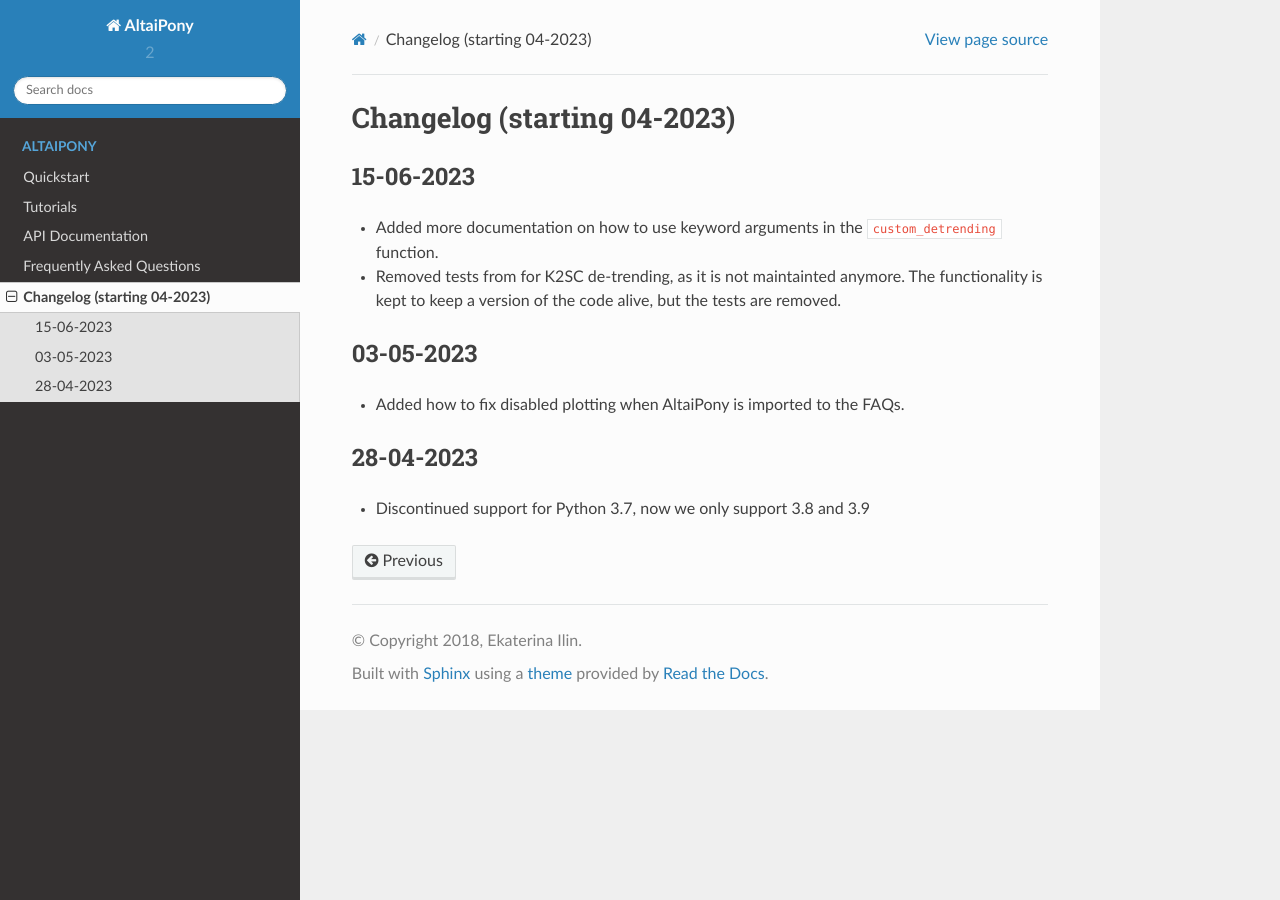
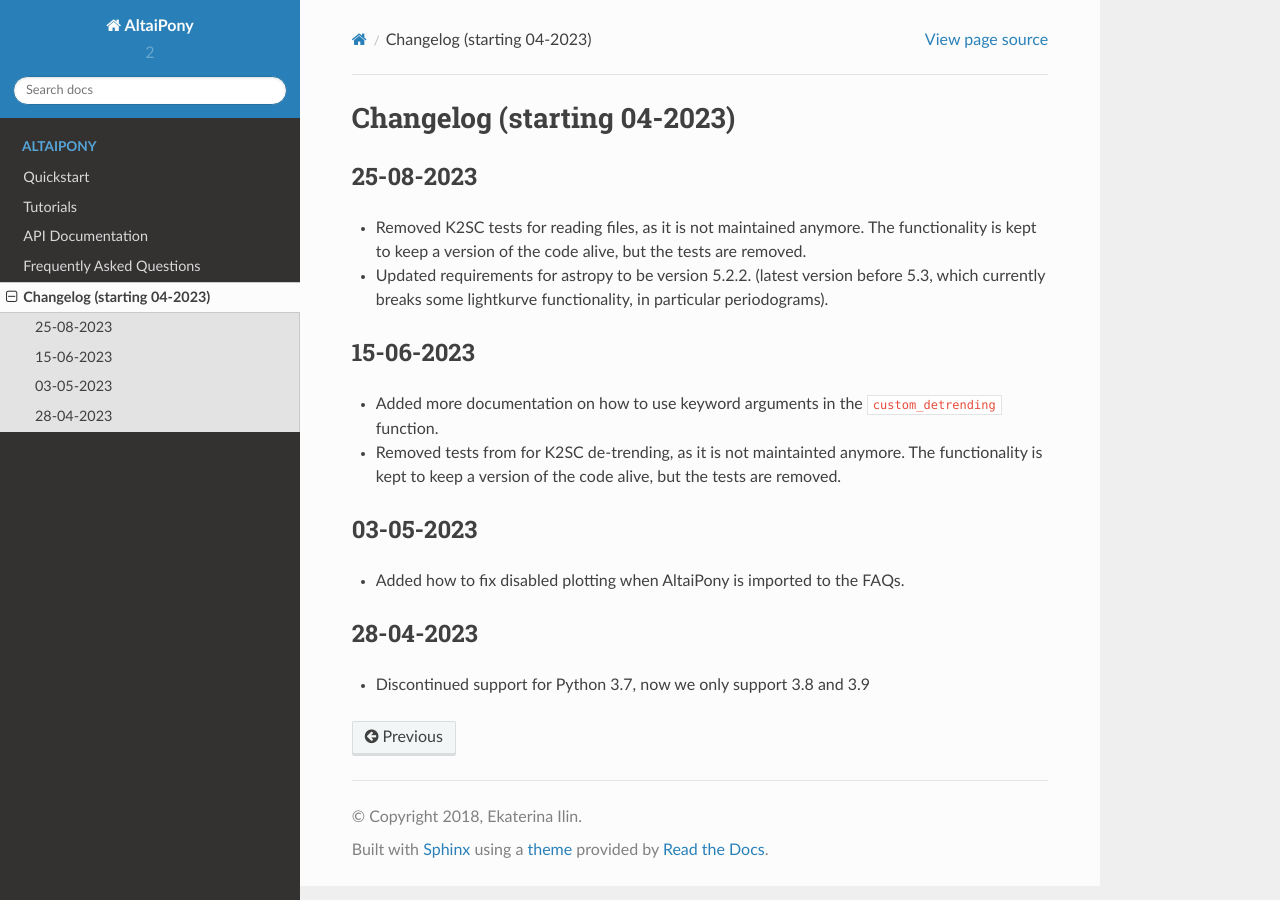
Before and after one commit to ekaterinailin/AltaiPony, a Sphinx documentation site: the page built from docs/source/changelog.rst, in a window 1280 px wide. Built offline with Sphinx 7.4.7 and the Read the Docs theme 2.0.0, drawn with Linux system fonts in a browser that asks for light colours.

Commit message:
success!

```diff
--- a/docs/source/changelog.rst
+++ b/docs/source/changelog.rst
@@ -1,5 +1,11 @@
 Changelog (starting 04-2023)
 =======================================
+
+25-08-2023
+^^^^^^^^^^^^^^^^^^^^^^^^^^^^^^^^^^^^^^^^^^^^
+
+* Removed K2SC tests for reading files, as it is not maintained anymore. The functionality is kept to keep a version of the code alive, but the tests are removed.
+* Updated requirements for astropy to be version 5.2.2. (latest version before 5.3, which currently breaks some lightkurve functionality, in particular periodograms).
 
 
 15-06-2023
```
